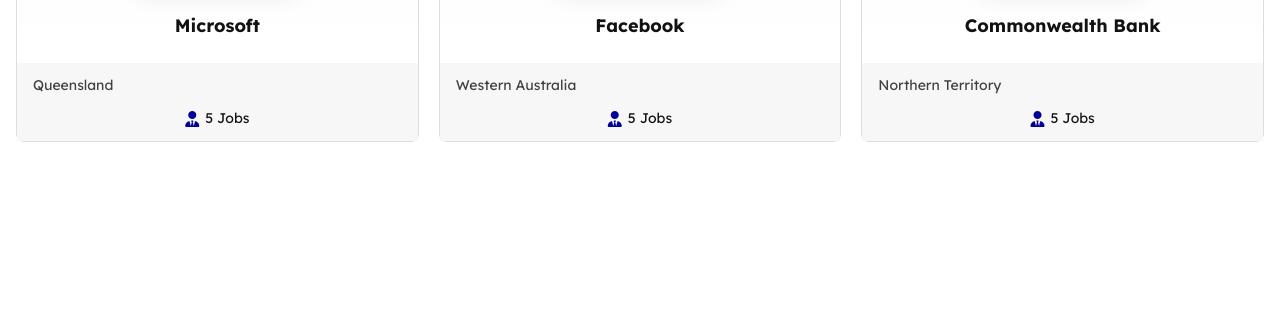
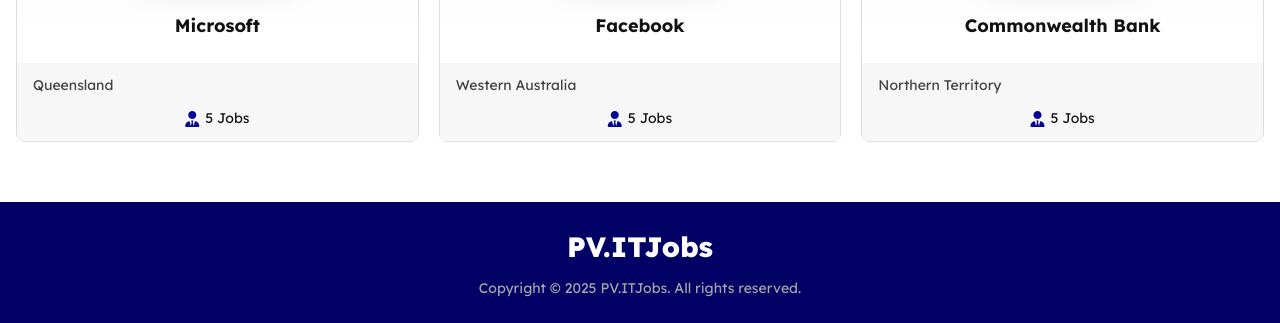
Before and after one commit to pvdev1805/PVITJobs, a website: page index.html in a window 1280 px wide. Shown: the part 1096-1419 px from the top of the page. Before the commit the page ends 1298 px from the top, so only its background shows below. Drawn offline with nearby package versions, Linux system fonts and the light colour scheme.

Commit message:
💄 Implement UI - Footer

```diff
--- a/index.html
+++ b/index.html
@@ -482,5 +482,16 @@
       </div>
     </section>
     <!-- End Section 2 -->
+
+    <!-- Footer -->
+    <footer class="footer bg-[#000065] py-6">
+      <div class="container mx-auto px-4">
+        <div class="text-white text-[28px] font-[800] text-center mb-[10px]">PV.ITJobs</div>
+        <div class="text-[#a6a6a6] text-[14px] font-[400] text-center">
+          Copyright © 2025 PV.ITJobs. All rights reserved.
+        </div>
+      </div>
+    </footer>
+    <!-- End Footer -->
   </body>
 </html>
```
